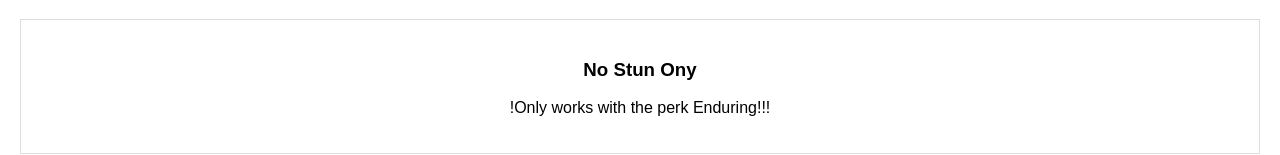
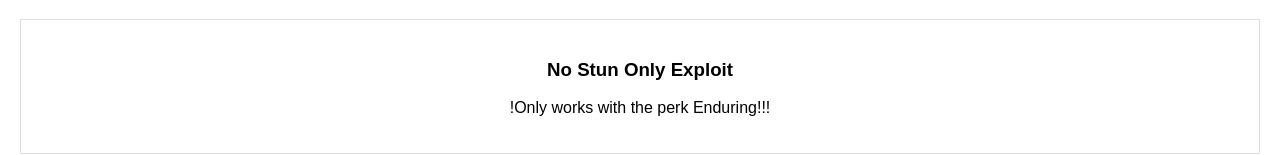
Before and after one commit to XenomorphCheats/XenomorphCheats.gidhub.io, a plain HTML site: page index.html in a window 1280 px wide. Shown: the part 1033-1188 px from the top of the page. Drawn offline with Linux system fonts and the light colour scheme.

Commit message:
Update index.html

```diff
--- a/index.html
+++ b/index.html
@@ -39,7 +39,7 @@
             <p>No killer can get you Sonic ;)</p>
         </div>
         <div class="feature">
-            <h3>No Stun Ony</h3>
+            <h3>No Stun Only Exploit</h3>
             <p>!Only works with the perk Enduring!!!</p>
         </div>
 
```
